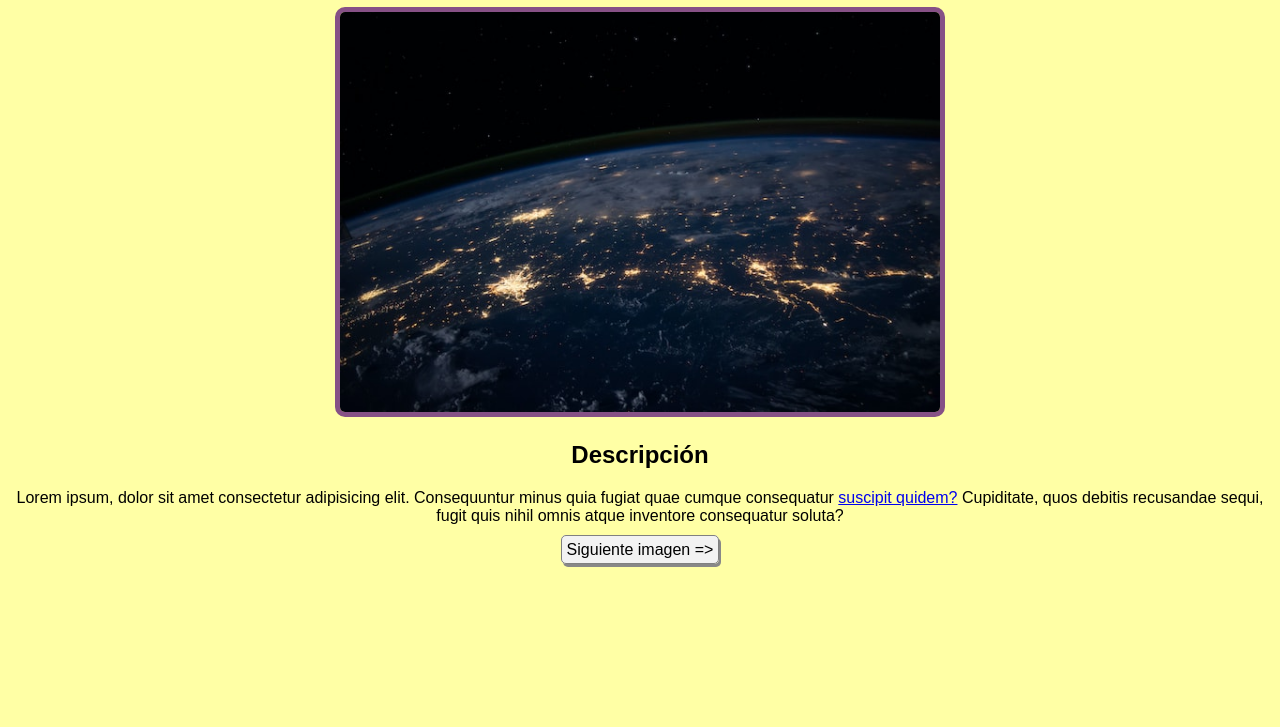
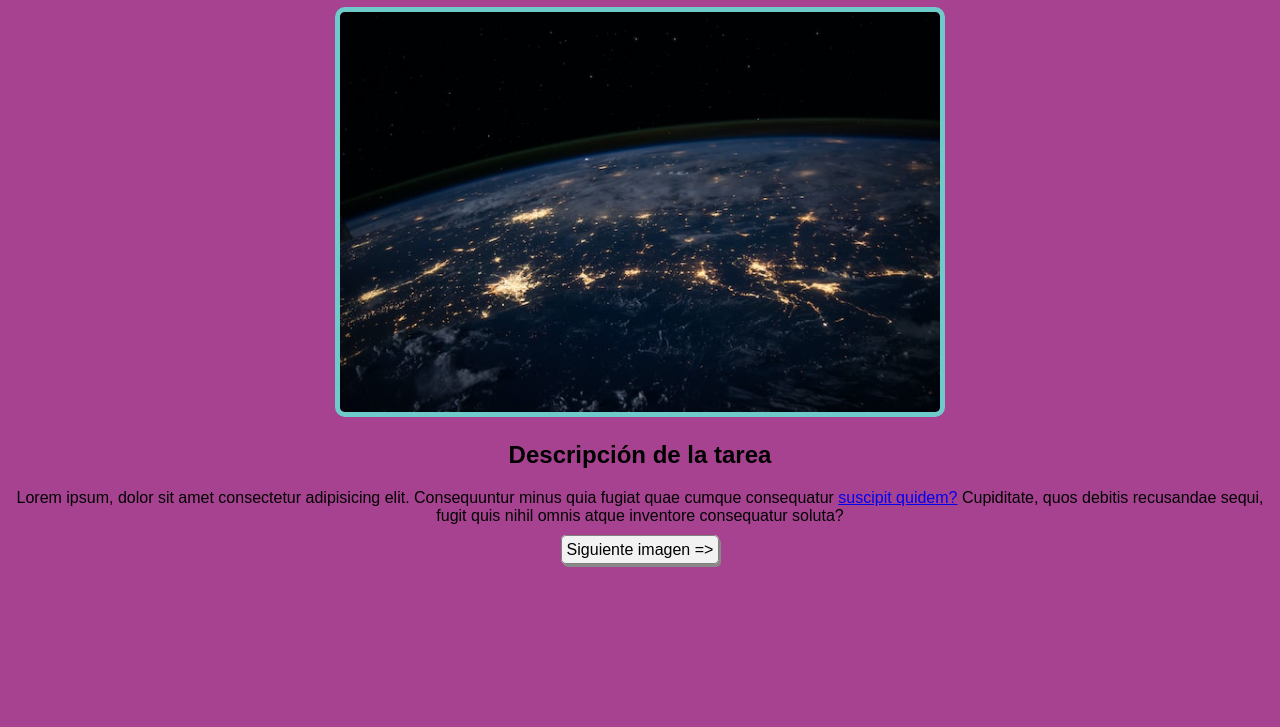
Before and after one commit to sofia-sab/Entrega-0, a plain HTML site: page index.html in a window 1280 px wide. Shown: the part 73-800 px from the top of the page. Drawn offline with Linux system fonts and the light colour scheme.

Commit message:
CambiosSofiP

```diff
--- a/index.html
+++ b/index.html
@@ -11,7 +11,7 @@
 <body>
     <h1>Galería de la Tecnología</h1>
     <img src="img1.jpg" alt="Imagen de la NASA" class="image"/>
-    <h2>Descripción</h2>
+    <h2>Descripción de la tarea</h2>
     <p>Lorem ipsum, dolor sit amet consectetur adipisicing elit. Consequuntur minus quia fugiat quae cumque consequatur
         <a href="page2.html">suscipit quidem?</a> Cupiditate, quos debitis recusandae sequi, fugit quis nihil omnis atque inventore consequatur
         soluta?</p>
--- a/styles.css
+++ b/styles.css
@@ -1,12 +1,11 @@
 body {
-    background-color: rgb(228, 125, 205);
+    background-color: rgb(167, 66, 145);
     font-family: Arial, Helvetica, sans-serif;
-    background-color: rgb(255, 255, 165);
     text-align: center;
 }
 
 .image{
-    border: 5px solid rgb(134, 81, 134);
+    border: 5px solid rgb(111, 202, 202);
     border-radius: 10px;
     height: 400px;
 }
```
